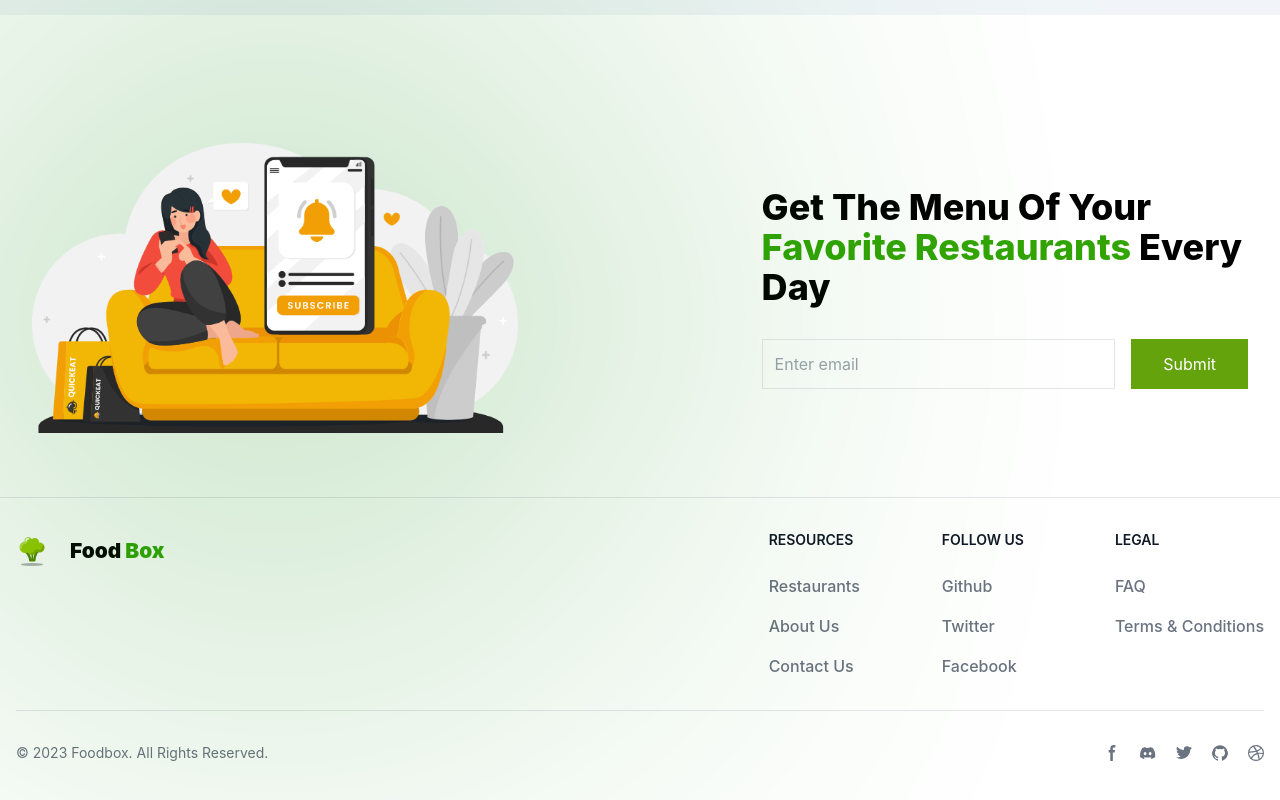
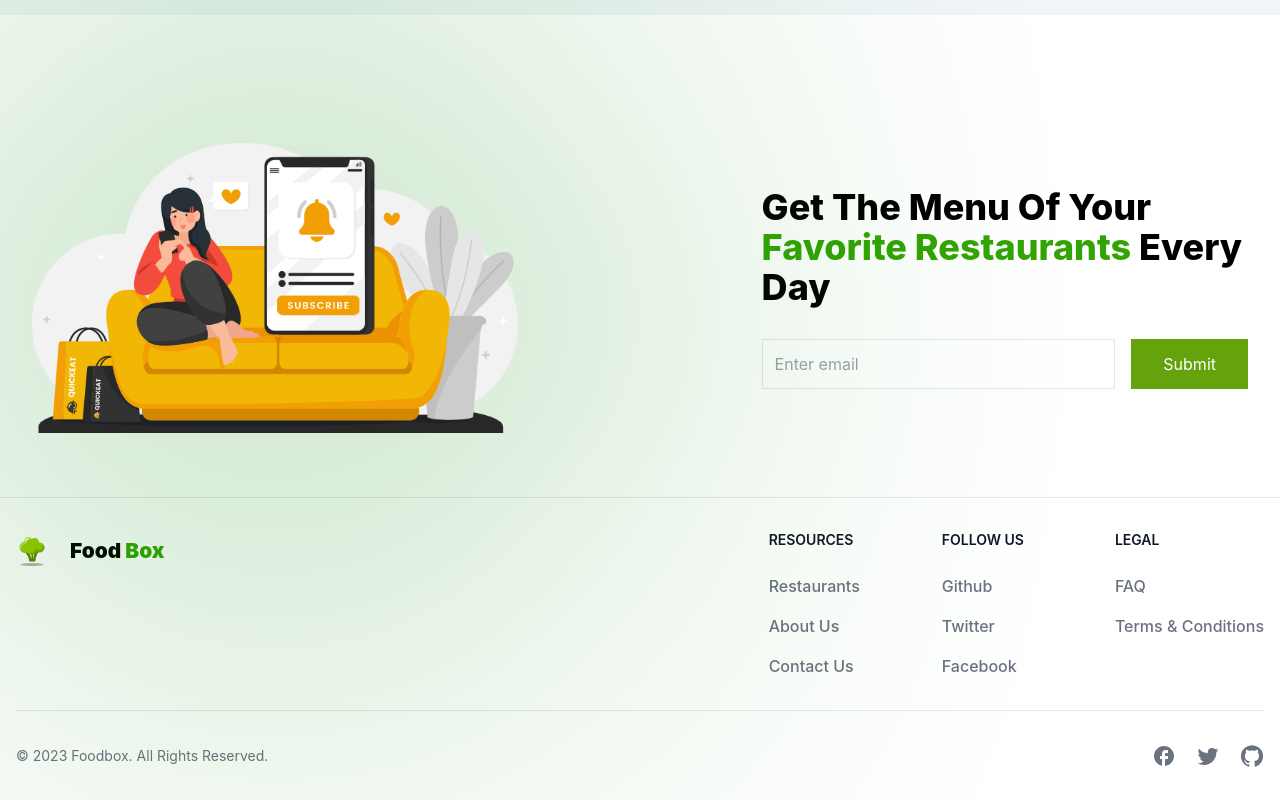
Before and after one commit to Sourav326/react-foodbox, a React (Create React App) app: page / in a window 1280 px wide. Shown: the part 3022-3822 px from the top of the page. Built offline with nearby package versions, Linux system fonts and the light colour scheme.

Commit message:
update the icons

```diff
--- a/src/components/Footer.js
+++ b/src/components/Footer.js
@@ -1,5 +1,8 @@
 import logo from "../logo.png";
 import { Link,NavLink } from "react-router-dom";
+import FacebookOutlinedIcon from '@mui/icons-material/FacebookOutlined';
+import GitHubIcon from '@mui/icons-material/GitHub';
+import TwitterIcon from '@mui/icons-material/Twitter';
 const Footer = () => {
     return(
         <>
@@ -62,35 +65,14 @@ const Footer = () => {
           <span className="text-sm text-gray-500 sm:text-center dark:text-gray-400">© 2023 <a href="https://flowbite.com/" className="hover:underline">Foodbox</a>. All Rights Reserved.
           </span>
           <div className="flex mt-4 space-x-5 sm:justify-center sm:mt-0">
-              <a href="#" className="text-gray-500 hover:text-gray-900 dark:hover:text-white">
-                  <svg className="w-4 h-4" aria-hidden="true" xmlns="http://www.w3.org/2000/svg" fill="currentColor" viewBox="0 0 8 19">
-                        <path fillRule="evenodd" d="M6.135 3H8V0H6.135a4.147 4.147 0 0 0-4.142 4.142V6H0v3h2v9.938h3V9h2.021l.592-3H5V3.591A.6.6 0 0 1 5.592 3h.543Z" clipRule="evenodd"/>
-                    </svg>
-                  <span className="sr-only">Facebook page</span>
+              <a href="https://facebook.com" className="text-gray-500 hover:text-blue-600 dark:hover:text-white">
+                  <FacebookOutlinedIcon />
               </a>
-              <a href="#" className="text-gray-500 hover:text-gray-900 dark:hover:text-white">
-                  <svg className="w-4 h-4" aria-hidden="true" xmlns="http://www.w3.org/2000/svg" fill="currentColor" viewBox="0 0 21 16">
-                        <path d="M16.942 1.556a16.3 16.3 0 0 0-4.126-1.3 12.04 12.04 0 0 0-.529 1.1 15.175 15.175 0 0 0-4.573 0 11.585 11.585 0 0 0-.535-1.1 16.274 16.274 0 0 0-4.129 1.3A17.392 17.392 0 0 0 .182 13.218a15.785 15.785 0 0 0 4.963 2.521c.41-.564.773-1.16 1.084-1.785a10.63 10.63 0 0 1-1.706-.83c.143-.106.283-.217.418-.33a11.664 11.664 0 0 0 10.118 0c.137.113.277.224.418.33-.544.328-1.116.606-1.71.832a12.52 12.52 0 0 0 1.084 1.785 16.46 16.46 0 0 0 5.064-2.595 17.286 17.286 0 0 0-2.973-11.59ZM6.678 10.813a1.941 1.941 0 0 1-1.8-2.045 1.93 1.93 0 0 1 1.8-2.047 1.919 1.919 0 0 1 1.8 2.047 1.93 1.93 0 0 1-1.8 2.045Zm6.644 0a1.94 1.94 0 0 1-1.8-2.045 1.93 1.93 0 0 1 1.8-2.047 1.918 1.918 0 0 1 1.8 2.047 1.93 1.93 0 0 1-1.8 2.045Z"/>
-                    </svg>
-                  <span className="sr-only">Discord community</span>
+              <a href="https://twitter.com/" className="text-gray-500 hover:text-cyan-600 dark:hover:text-white">
+                 <TwitterIcon />
               </a>
-              <a href="#" className="text-gray-500 hover:text-gray-900 dark:hover:text-white">
-                  <svg className="w-4 h-4" aria-hidden="true" xmlns="http://www.w3.org/2000/svg" fill="currentColor" viewBox="0 0 20 17">
-                    <path fillRule="evenodd" d="M20 1.892a8.178 8.178 0 0 1-2.355.635 4.074 4.074 0 0 0 1.8-2.235 8.344 8.344 0 0 1-2.605.98A4.13 4.13 0 0 0 13.85 0a4.068 4.068 0 0 0-4.1 4.038 4 4 0 0 0 .105.919A11.705 11.705 0 0 1 1.4.734a4.006 4.006 0 0 0 1.268 5.392 4.165 4.165 0 0 1-1.859-.5v.05A4.057 4.057 0 0 0 4.1 9.635a4.19 4.19 0 0 1-1.856.07 4.108 4.108 0 0 0 3.831 2.807A8.36 8.36 0 0 1 0 14.184 11.732 11.732 0 0 0 6.291 16 11.502 11.502 0 0 0 17.964 4.5c0-.177 0-.35-.012-.523A8.143 8.143 0 0 0 20 1.892Z" clipRule="evenodd"/>
-                </svg>
-                  <span className="sr-only">Twitter page</span>
-              </a>
-              <a href="#" className="text-gray-500 hover:text-gray-900 dark:hover:text-white">
-                  <svg className="w-4 h-4" aria-hidden="true" xmlns="http://www.w3.org/2000/svg" fill="currentColor" viewBox="0 0 20 20">
-                        <path fillRule="evenodd" d="M10 .333A9.911 9.911 0 0 0 6.866 19.65c.5.092.678-.215.678-.477 0-.237-.01-1.017-.014-1.845-2.757.6-3.338-1.169-3.338-1.169a2.627 2.627 0 0 0-1.1-1.451c-.9-.615.07-.6.07-.6a2.084 2.084 0 0 1 1.518 1.021 2.11 2.11 0 0 0 2.884.823c.044-.503.268-.973.63-1.325-2.2-.25-4.516-1.1-4.516-4.9A3.832 3.832 0 0 1 4.7 7.068a3.56 3.56 0 0 1 .095-2.623s.832-.266 2.726 1.016a9.409 9.409 0 0 1 4.962 0c1.89-1.282 2.717-1.016 2.717-1.016.366.83.402 1.768.1 2.623a3.827 3.827 0 0 1 1.02 2.659c0 3.807-2.319 4.644-4.525 4.889a2.366 2.366 0 0 1 .673 1.834c0 1.326-.012 2.394-.012 2.72 0 .263.18.572.681.475A9.911 9.911 0 0 0 10 .333Z" clipRule="evenodd"/>
-                  </svg>
-                  <span className="sr-only">GitHub account</span>
-              </a>
-              <a href="#" className="text-gray-500 hover:text-gray-900 dark:hover:text-white">
-                  <svg className="w-4 h-4" aria-hidden="true" xmlns="http://www.w3.org/2000/svg" fill="currentColor" viewBox="0 0 20 20">
-                    <path fillRule="evenodd" d="M10 0a10 10 0 1 0 10 10A10.009 10.009 0 0 0 10 0Zm6.613 4.614a8.523 8.523 0 0 1 1.93 5.32 20.094 20.094 0 0 0-5.949-.274c-.059-.149-.122-.292-.184-.441a23.879 23.879 0 0 0-.566-1.239 11.41 11.41 0 0 0 4.769-3.366ZM8 1.707a8.821 8.821 0 0 1 2-.238 8.5 8.5 0 0 1 5.664 2.152 9.608 9.608 0 0 1-4.476 3.087A45.758 45.758 0 0 0 8 1.707ZM1.642 8.262a8.57 8.57 0 0 1 4.73-5.981A53.998 53.998 0 0 1 9.54 7.222a32.078 32.078 0 0 1-7.9 1.04h.002Zm2.01 7.46a8.51 8.51 0 0 1-2.2-5.707v-.262a31.64 31.64 0 0 0 8.777-1.219c.243.477.477.964.692 1.449-.114.032-.227.067-.336.1a13.569 13.569 0 0 0-6.942 5.636l.009.003ZM10 18.556a8.508 8.508 0 0 1-5.243-1.8 11.717 11.717 0 0 1 6.7-5.332.509.509 0 0 1 .055-.02 35.65 35.65 0 0 1 1.819 6.476 8.476 8.476 0 0 1-3.331.676Zm4.772-1.462A37.232 37.232 0 0 0 13.113 11a12.513 12.513 0 0 1 5.321.364 8.56 8.56 0 0 1-3.66 5.73h-.002Z" clipRule="evenodd"/>
-                </svg>
-                  <span className="sr-only">Dribbble account</span>
+              <a href="https://github.com/Sourav326" className="text-gray-500 hover:text-gray-900 dark:hover:text-white">
+                 <GitHubIcon />
               </a>
           </div>
       </div>
```
